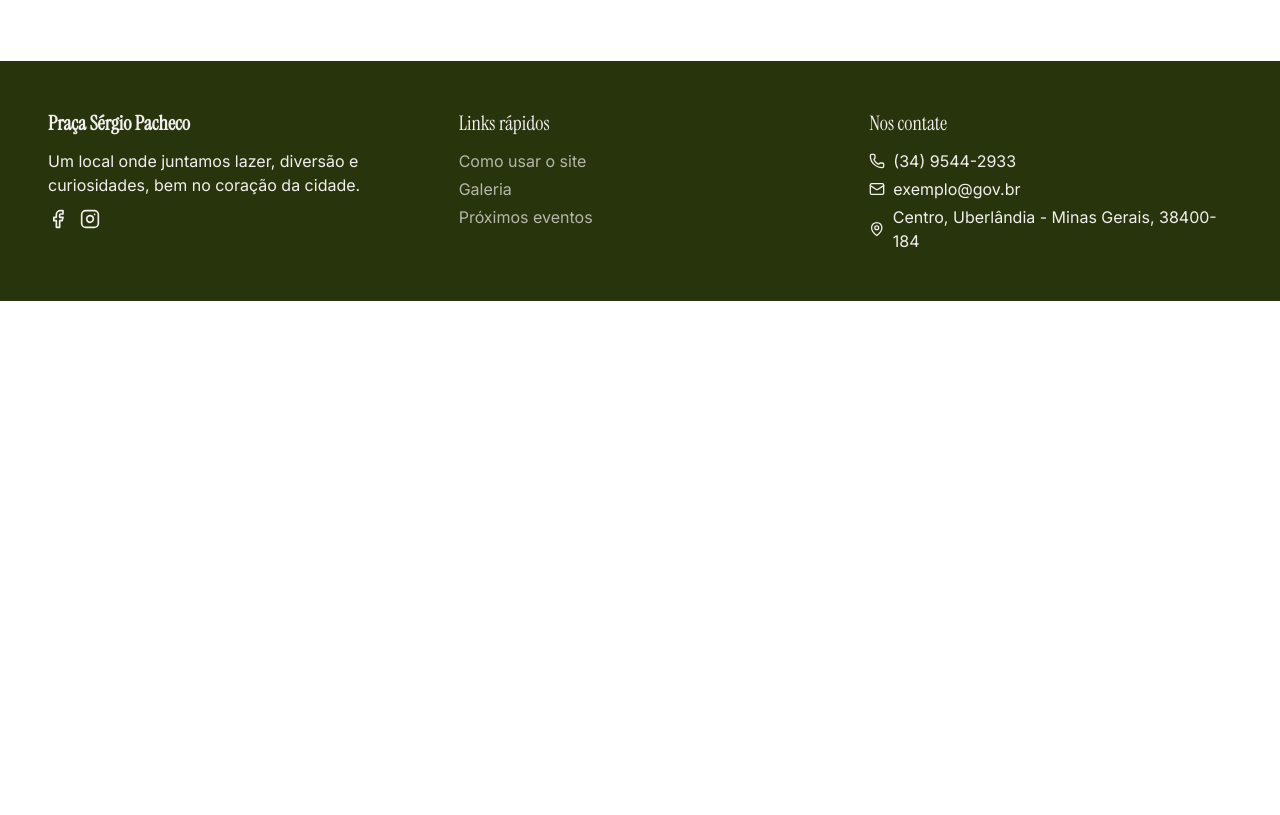
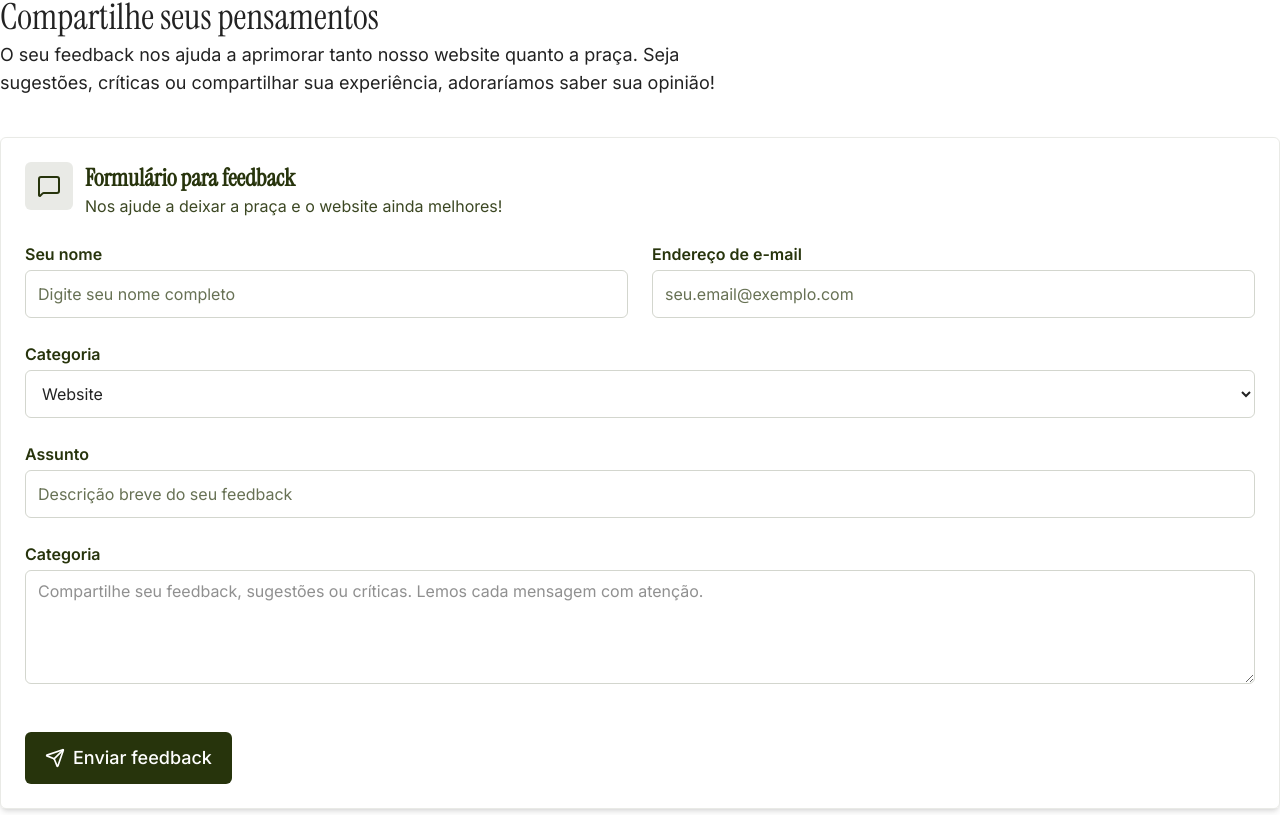
Before and after one commit to viniciuseugenio/praca-sergio-pacheco, a React (Vite) app: page / in a window 1280 px wide. Shown: the part 5365-6180 px from the top of the page. Before the commit the page ends 5666 px from the top, so only its background shows below. Built offline with nearby package versions, Linux system fonts and the light colour scheme.

Commit message:
feat(feedback): add feedback form

```diff
--- a/src/App.tsx
+++ b/src/App.tsx
@@ -1,3 +1,4 @@
+import Feedback from "./components/Feedback";
 import Footer from "./components/Footer";
 import Gallery from "./components/Gallery";
 import HeroSection from "./components/HeroSection";
@@ -15,6 +16,7 @@ function App() {
       <IncomingEvents />
       <History />
       <PlanVisit />
+      <Feedback />
       <Footer />
     </>
   );
--- /dev/null
+++ b/src/components/Feedback.tsx
@@ -0,0 +1,99 @@
+import { MessageSquare, Send } from "lucide-react";
+import SectionContainer from "./UI/SectionContainer";
+import SectionTitle from "./UI/SectionTitle";
+import InputField from "./UI/InputField";
+import { motion } from "motion/react";
+
+const Feedback: React.FC = () => {
+  return (
+    <SectionContainer className="mt-16">
+      <SectionTitle
+        title="Compartilhe seus pensamentos"
+        description="O seu feedback nos ajuda a aprimorar tanto nosso website quanto a praça. Seja sugestões, críticas ou compartilhar sua experiência, adoraríamos saber sua opinião!"
+      />
+      <motion.div
+        initial={{ opacity: 0, y: 50 }}
+        whileInView={{ opacity: 1, y: 0 }}
+        transition={{ type: "spring", bounce: 0 }}
+        viewport={{ once: true }}
+        className="shadow-md border-primary/10 border p-6 mt-10 rounded-md"
+      >
+        <div className="grid-cols-[auto_1fr] grid gap-3">
+          <div className="bg-primary/10 p-3 h-fit w-fit rounded-md text-primary">
+            <MessageSquare />
+          </div>
+          <div>
+            <h3 className="title text-xl sm:text-2xl font-semibold">
+              Formulário para feedback
+            </h3>
+            <p className="opacity-90 text-primary text-sm sm:text-base">
+              Nos ajude a deixar a praça e o website ainda melhores!
+            </p>
+          </div>
+        </div>
+        <form className="grid-cols-1 md:grid-cols-2 grid gap-6 mt-6">
+          <InputField
+            id="name"
+            name="name"
+            label="Seu nome"
+            placeholder="Digite seu nome completo"
+            type="text"
+          />
+          <InputField
+            id="email"
+            name="email"
+            label="Endereço de e-mail"
+            placeholder="seu.email@exemplo.com"
+            type="email"
+          />
+          <div className="flex col-span-2 flex-col gap-1">
+            <label htmlFor="category" className="font-semibold text-primary">
+              Categoria
+            </label>
+            <select
+              id="category"
+              className="h-12 w-full rounded-md border border-primary/20 bg-background px-3 py-2 text-base ring-offset-background focus-visible:outline-none focus-visible:ring-2 focus-visible:ring-ring focus-visible:ring-offset-2"
+            >
+              <option value="website">Website</option>
+              <option value="praca">Praça</option>
+              <option value="eventos">Eventos</option>
+              <option value="vendedores">Vendedores de rua</option>
+              <option value="acessibilidade">Acessibilidade</option>
+              <option value="seguranca">Segurança</option>
+              <option value="sugestao">Sugestão</option>
+              <option value="outro">Outro</option>
+            </select>
+          </div>
+          <InputField
+            id="subject"
+            name="subject"
+            type="text"
+            placeholder="Descrição breve do seu feedback"
+            label="Assunto"
+            col_span
+          />
+          <div className="flex flex-col gap-1 col-span-2">
+            <label htmlFor="mensagem" className="font-semibold text-primary">
+              Categoria
+            </label>
+            <textarea
+              id="mensagem"
+              className="w-full rounded-md border duration-300 border-primary/20 bg-background px-3 py-2 text-base ring-offset-background focus-visible:outline-none focus-visible:ring-2 focus-visible:ring-ring focus-visible:ring-offset-2"
+              placeholder="Compartilhe seu feedback, sugestões ou críticas. Lemos cada mensagem com atenção."
+              rows={4}
+            />
+          </div>
+          <button
+            type="button"
+            className="flex mt-6 gap-2 col-span-2 text-white w-full justify-center md:justify-start md:col-span-1 md:w-fit px-5 py-3 rounded-md duration-300 hover:bg-primary-hover cursor-pointer bg-primary items-center"
+          >
+            <Send className="h-5 w-5" />
+            <span className="font-medium text-lg">Enviar feedback</span>
+          </button>
+        </form>
+      </motion.div>
+    </SectionContainer>
+  );
+};
+
+export default Feedback;
--- /dev/null
+++ b/src/components/UI/InputField.tsx
@@ -0,0 +1,35 @@
+import { twMerge } from "tailwind-merge";
+
+type InputFieldProps = React.InputHTMLAttributes<HTMLInputElement> & {
+  label: string;
+  placeholder: string;
+  col_span?: boolean;
+};
+
+const InputField: React.FC<InputFieldProps> = ({
+  label,
+  placeholder,
+  id,
+  col_span = false,
+  ...props
+}) => {
+  return (
+    <div
+      className={twMerge(
+        "flex flex-col gap-1 col-span-2",
+        !col_span && "md:col-span-1",
+      )}
+    >
+      <label htmlFor={id} className="font-semibold text-primary">
+        {label}
+      </label>
+      <input
+        className="outline-none placeholder-primary/70 focus:ring-2 ring-offset-2 ring-primary/80 duration-300 h-12 px-3 border-primary/20 rounded-md border"
+        placeholder={placeholder}
+        {...props}
+      />
+    </div>
+  );
+};
+
+export default InputField;
```
